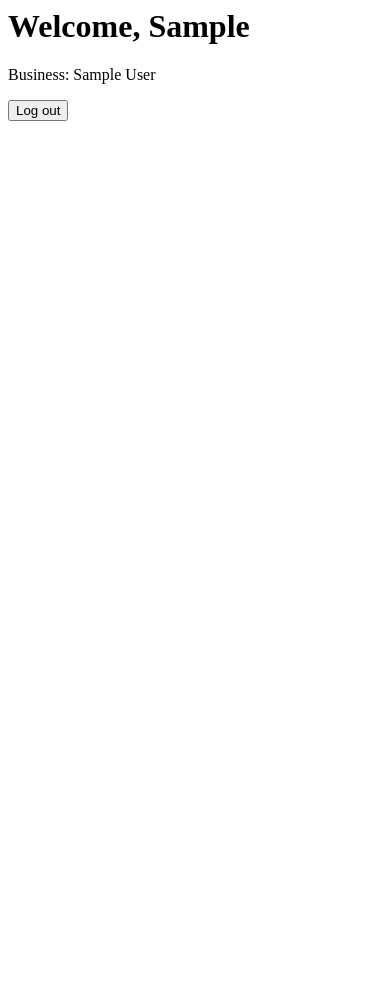
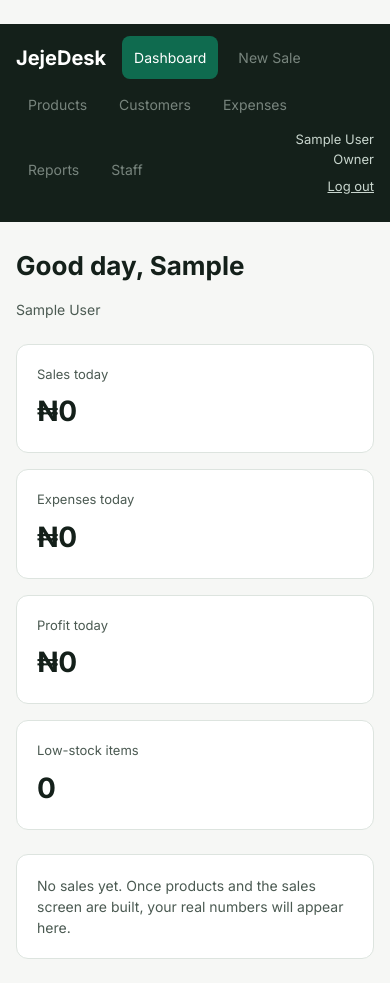
Before and after one commit to Temi901/JejeDesk, a Django app: page /dashboard/ in a window 390 px wide. Before the commit the page ends 121 px from the top, so only its background shows below. Run offline with Django 5.2, Linux system fonts and the light colour scheme; a user stored in the database is signed in; tables that the repository leaves empty hold one stand-in row (values such as "Sample post").

Commit message:
Add base templates, styling and styled auth pages

```diff
--- a/accounts/templates/accounts/dashboard.html
+++ b/accounts/templates/accounts/dashboard.html
@@ -1,6 +1,13 @@
-<h1>Welcome, {{ user.first_name }}</h1>
-<p>Business: {{ user.business.name }}</p>
-<form method="post" action="{% url 'logout' %}">
-  {% csrf_token %}
-  <button type="submit">Log out</button>
-</form>
+{% extends "app_base.html" %}
+{% block title %}Dashboard · JejeDesk{% endblock %}
+{% block content %}
+<h1>Good day, {{ user.first_name|default:user.username }}</h1>
+<p class="muted">{{ user.business.name }}</p>
+<div class="cards">
+  <div class="card"><div class="label">Sales today</div><div class="value">&#8358;0</div></div>
+  <div class="card"><div class="label">Expenses today</div><div class="value">&#8358;0</div></div>
+  <div class="card"><div class="label">Profit today</div><div class="value">&#8358;0</div></div>
+  <div class="card"><div class="label">Low-stock items</div><div class="value">0</div></div>
+</div>
+<div class="card"><p class="muted" style="margin:0">No sales yet. Once products and the sales screen are built, your real numbers will appear here.</p></div>
+{% endblock %}
--- a/accounts/urls.py
+++ b/accounts/urls.py
@@ -2,10 +2,17 @@ from django.contrib.auth import views as auth_views
 from django.urls import path
 
 from . import views
+from .forms import LoginForm
 
 urlpatterns = [
     path("signup/", views.signup, name="signup"),
-    path("login/", auth_views.LoginView.as_view(template_name="accounts/login.html"), name="login"),
+    path(
+        "login/",
+        auth_views.LoginView.as_view(
+            template_name="accounts/login.html", authentication_form=LoginForm
+        ),
+        name="login",
+    ),
     path("logout/", auth_views.LogoutView.as_view(), name="logout"),
     path("dashboard/", views.dashboard, name="dashboard"),
 ]
--- a/config/settings.py
+++ b/config/settings.py
@@ -58,7 +58,7 @@ ROOT_URLCONF = 'config.urls'
 TEMPLATES = [
     {
         'BACKEND': 'django.template.backends.django.DjangoTemplates',
-        'DIRS': [],
+        'DIRS': [BASE_DIR / 'templates'],
         'APP_DIRS': True,
         'OPTIONS': {
             'context_processors': [
@@ -123,6 +123,7 @@ USE_TZ = True
 # https://docs.djangoproject.com/en/6.1/howto/static-files/
 
 STATIC_URL = 'static/'
+STATICFILES_DIRS = [BASE_DIR / 'static']
 
 
 # Email
--- /dev/null
+++ b/static/css/app.css
@@ -0,0 +1,38 @@
+:root{--ink:#14201A;--muted:#4B5A52;--line:#DDE4DF;--bg:#F6F7F5;--green:#0F6B4F;--red:#B3261E}
+*{box-sizing:border-box}
+body{margin:0;font-family:Inter,system-ui,"Segoe UI",Arial,sans-serif;background:var(--bg);color:var(--ink);line-height:1.5}
+a{color:inherit;text-decoration:none}
+h1,h2{margin:0}
+.muted{color:var(--muted);font-size:14px}
+.link{color:var(--green);font-weight:500}
+.btn{display:inline-block;width:100%;background:var(--green);color:#fff;padding:12px 20px;border:0;border-radius:10px;font:inherit;font-weight:500;font-size:14px;cursor:pointer}
+.btn:hover{background:#0B5A41}
+.field{display:flex;flex-direction:column;gap:6px;margin-bottom:14px}
+.field label{font-size:13px;color:var(--muted)}
+.field input{width:100%;font:inherit;font-size:14px;padding:11px 12px;border:1px solid #BFC9C3;border-radius:8px;background:#fff}
+.field input:focus{outline:2px solid var(--green);outline-offset:1px}
+.err{color:var(--red);font-size:13px}
+.brand{font-weight:700;font-size:20px;color:#fff}
+.auth{display:flex;flex-wrap:wrap;min-height:100vh}
+.auth-brand{flex:1;min-width:300px;background:var(--ink);color:#fff;padding:clamp(24px,6vw,64px);display:flex;flex-direction:column;justify-content:center;gap:16px}
+.auth-brand h1{font-size:clamp(28px,4vw,40px);line-height:1.15}
+.auth-brand p{margin:0;color:#C9D6CE}
+.auth-form{flex:1;min-width:300px;padding:clamp(24px,6vw,64px);display:flex;align-items:center;justify-content:center}
+.auth-box{width:100%;max-width:380px}
+.auth-box h2{font-size:24px;margin-bottom:16px}
+.auth-box .muted{margin-top:16px}
+.shell{display:flex;min-height:100vh}
+.sidebar{width:220px;flex:none;background:var(--ink);padding:24px 16px;display:flex;flex-direction:column;gap:6px}
+.sidebar .brand{margin:0 12px 20px}
+.nav{padding:11px 12px;border-radius:8px;font-size:14px;color:#C9D6CE}
+.nav.active{background:var(--green);color:#fff}
+.nav.soon{opacity:.55}
+.who{margin-top:auto;padding:12px;font-size:13px;color:#C9D6CE}
+.linkbtn{background:none;border:0;padding:0;margin-top:8px;font:inherit;font-size:13px;color:#C9D6CE;text-decoration:underline;cursor:pointer}
+.main{flex:1;min-width:0;padding:32px 40px}
+.main h1{font-size:26px}
+.cards{display:grid;grid-template-columns:repeat(auto-fit,minmax(200px,1fr));gap:16px;margin:24px 0}
+.card{background:#fff;border:1px solid var(--line);border-radius:12px;padding:20px}
+.card .label{font-size:13px;color:var(--muted)}
+.card .value{font-size:28px;font-weight:700;margin-top:6px}
+@media(max-width:760px){.shell{flex-direction:column}.sidebar{width:auto;flex-direction:row;flex-wrap:wrap;align-items:center;gap:4px 8px;padding:12px 16px}.sidebar .brand{margin:0 8px 0 0}.who{margin:0 0 0 auto;padding:0;text-align:right}.main{padding:24px 16px}}
--- /dev/null
+++ b/templates/app_base.html
@@ -0,0 +1,23 @@
+{% extends "base.html" %}
+{% block body %}
+<div class="shell">
+  <aside class="sidebar">
+    <div class="brand">JejeDesk</div>
+    <a href="{% url 'dashboard' %}" class="nav {% if request.resolver_match.url_name == 'dashboard' %}active{% endif %}">Dashboard</a>
+    <span class="nav soon">New Sale</span>
+    <span class="nav soon">Products</span>
+    <span class="nav soon">Customers</span>
+    <span class="nav soon">Expenses</span>
+    <span class="nav soon">Reports</span>
+    <span class="nav soon">Staff</span>
+    <div class="who">
+      {{ user.business.name|default:"No business" }}<br>{{ user.get_role_display }}
+      <form method="post" action="{% url 'logout' %}">
+        {% csrf_token %}
+        <button class="linkbtn" type="submit">Log out</button>
+      </form>
+    </div>
+  </aside>
+  <main class="main">{% block content %}{% endblock %}</main>
+</div>
+{% endblock %}
--- /dev/null
+++ b/templates/base.html
@@ -0,0 +1,13 @@
+{% load static %}<!doctype html>
+<html lang="en">
+<head>
+<meta charset="utf-8">
+<meta name="viewport" content="width=device-width, initial-scale=1">
+<title>{% block title %}JejeDesk{% endblock %}</title>
+<link href="https://fonts.googleapis.com/css2?family=Inter:wght@400;500;700&display=swap" rel="stylesheet">
+<link rel="stylesheet" href="{% static 'css/app.css' %}">
+</head>
+<body>
+{% block body %}{% endblock %}
+</body>
+</html>
```
Also changed, not shown: accounts/forms.py (+31 -5 lines), accounts/templates/accounts/login.html (+8 -4 lines), accounts/templates/accounts/signup.html (+8 -3 lines), templates/auth_base.html (added, +13 -0 lines), templates/partials/form_fields.html (added, +8 -0 lines).
